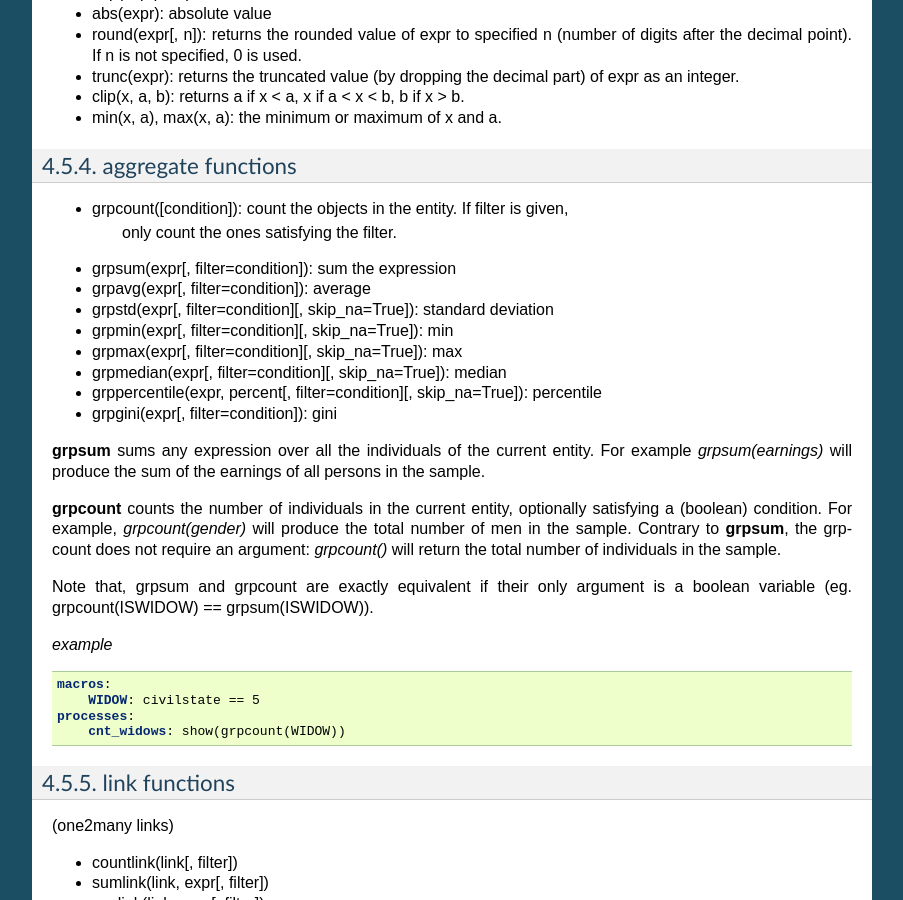
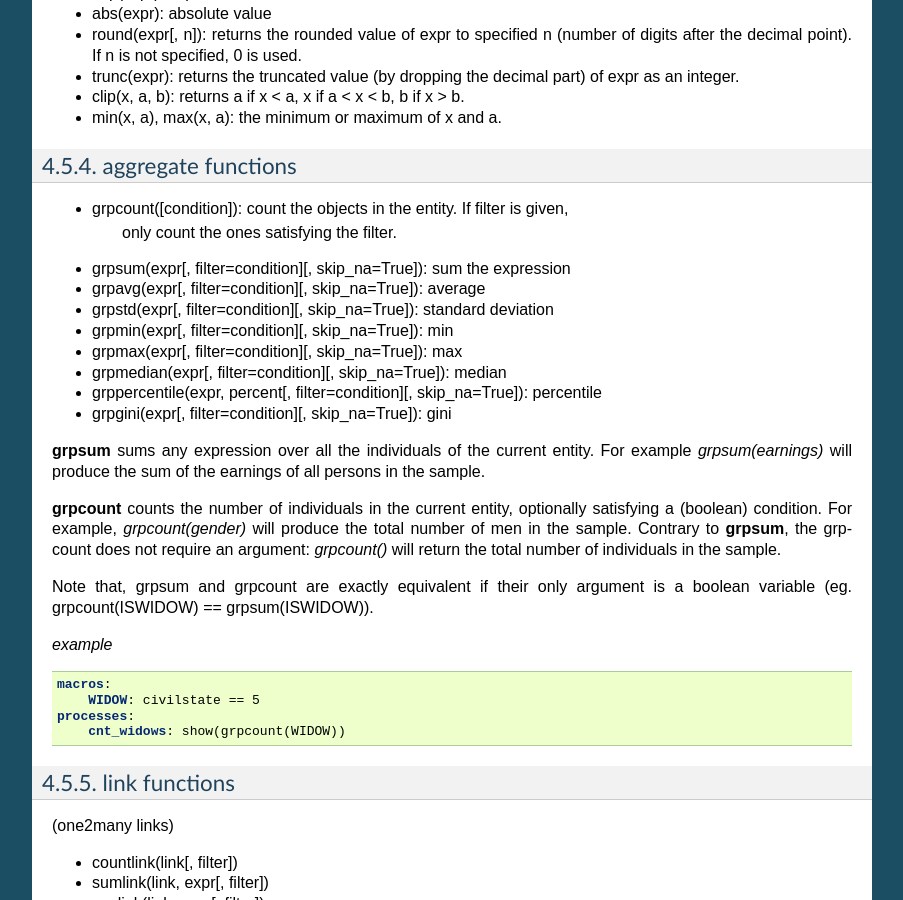
Before and after one commit to liam2/liam2, a Sphinx documentation site: the page built from doc/usersguide/source/processes.rst, in a window 1280 px wide and 900 px high, scrolled down 5041 px. Shown: the whole window, without its empty margins (198-1101 px from the left). Built offline with Sphinx 7.4.7, drawn with Linux system fonts in a browser that asks for light colours; formulas are drawn with MathJax 3; some of the changed lines change nothing that is shown.

Commit message:
skip_na is implemented on all aggregates now

```diff
--- a/doc/usersguide/source/processes.rst
+++ b/doc/usersguide/source/processes.rst
@@ -325,14 +325,14 @@ aggregate functions
 
 - grpcount([condition]): count the objects in the entity. If filter is given,
                          only count the ones satisfying the filter.
-- grpsum(expr[, filter=condition]): sum the expression
-- grpavg(expr[, filter=condition]): average
+- grpsum(expr[, filter=condition][, skip_na=True]): sum the expression
+- grpavg(expr[, filter=condition][, skip_na=True]): average
 - grpstd(expr[, filter=condition][, skip_na=True]): standard deviation
 - grpmin(expr[, filter=condition][, skip_na=True]): min
 - grpmax(expr[, filter=condition][, skip_na=True]): max
 - grpmedian(expr[, filter=condition][, skip_na=True]): median
 - grppercentile(expr, percent[, filter=condition][, skip_na=True]): percentile
-- grpgini(expr[, filter=condition]): gini
+- grpgini(expr[, filter=condition][, skip_na=True]): gini
 
 **grpsum** sums any expression over all the individuals of the current entity.
 For example *grpsum(earnings)* will produce the sum of the earnings of all
```
